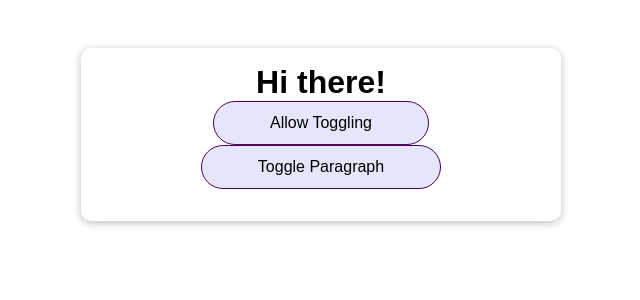
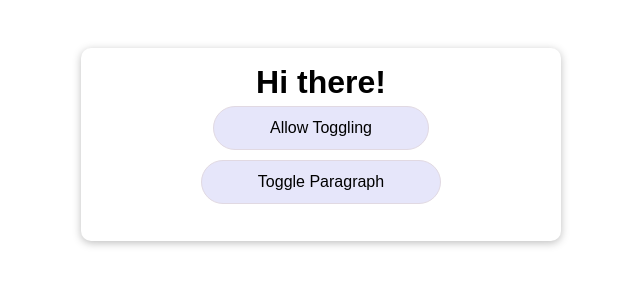
Before and after one commit to jenlee-tech/practicemoreapp, a React (Create React App) app: page / in a window 1280 px wide. Shown: the top 300 px of the page, without its empty margins (319-959 px from the left). Built offline with nearby package versions, Linux system fonts and the light colour scheme.

Commit message:
change button margin and border

```diff
--- a/src/components/UI/Button/Button.module.css
+++ b/src/components/UI/Button/Button.module.css
@@ -1,12 +1,13 @@
 .button {
     font: inherit;
-    border: 1px solid #4f005f;
+    border: 1px solid #e1d9e2;
     background: lavender;
     color: black;
     padding: 0.75rem 3.5rem;
     cursor: pointer;
     font-size: 1rem;
     border-radius: 30px;
+    margin: 5px;
 }
 
 .button:hover,
```
